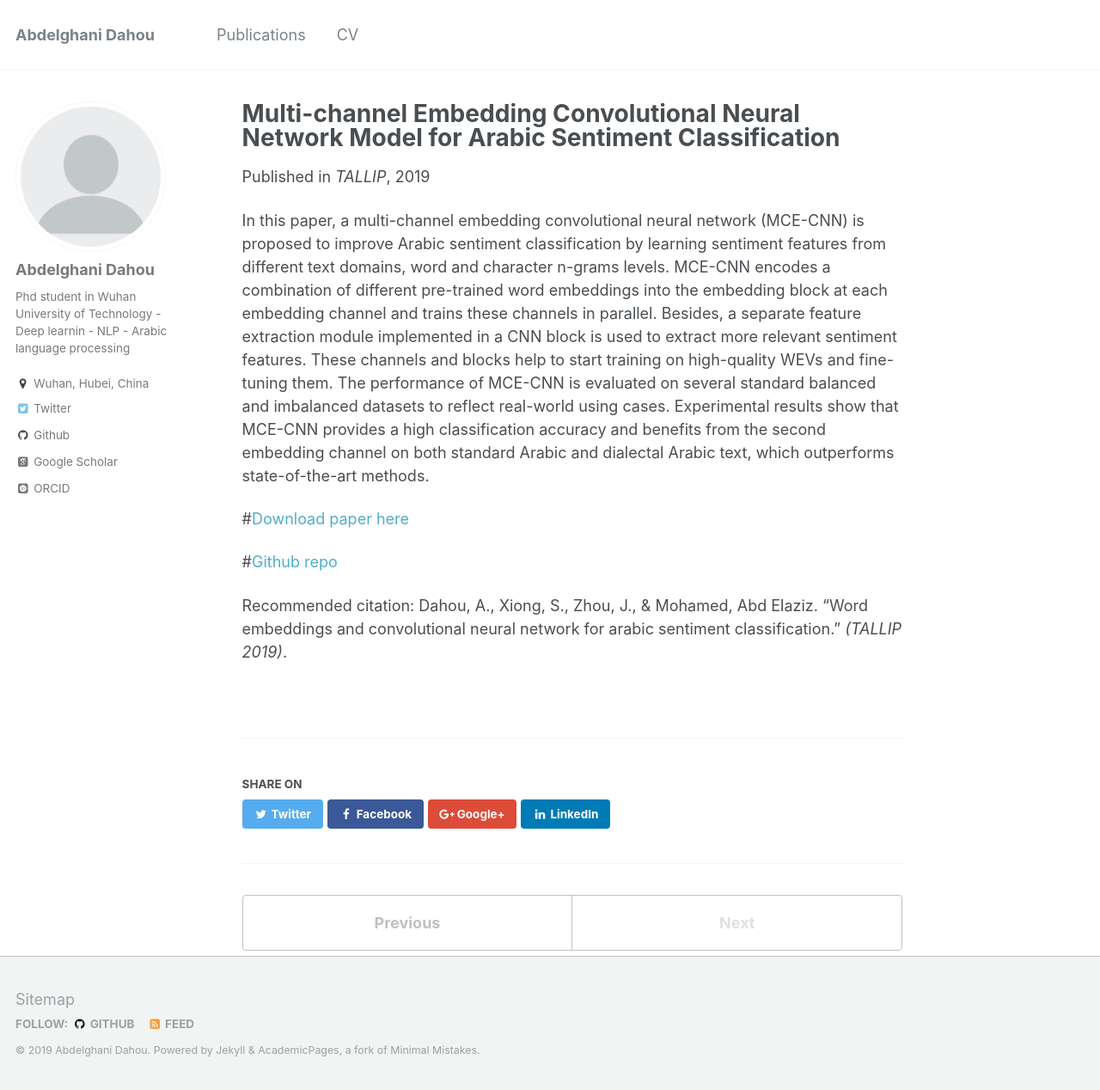
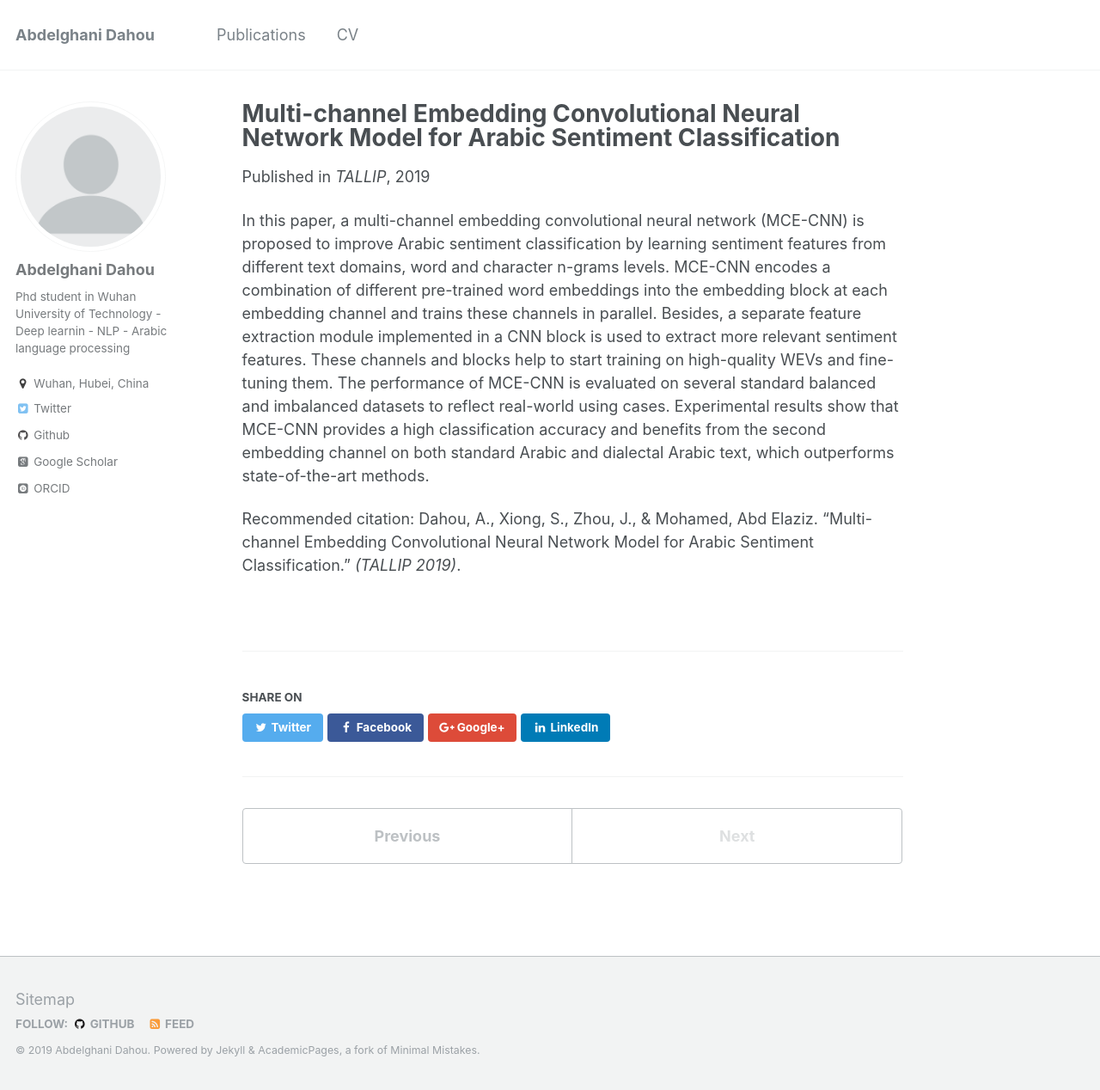
Before and after one commit to dahouabdelghani/dahouabdelghani.github.io, a Jekyll site: the page built from _publications/MCE-CNN-2019.md, in a window 1280 px wide and 1268 px high. Shown: the whole window at 86% size. Built offline with Jekyll 4.4.1, drawn with Linux system fonts in a browser that asks for light colours; some web fonts are replaced.

Commit message:
Update MCE-CNN-2019.md

```diff
--- a/_publications/MCE-CNN-2019.md
+++ b/_publications/MCE-CNN-2019.md
@@ -11,9 +11,4 @@ venue: 'TALLIP'
 
 In this paper, a multi-channel embedding convolutional neural network (MCE-CNN) is proposed to improve Arabic sentiment classification by learning sentiment features from different text domains, word and character n-grams levels. MCE-CNN encodes a combination of different pre-trained word embeddings into the embedding block at each embedding channel and trains these channels in parallel. Besides, a separate feature extraction module implemented in a CNN block is used to extract more relevant sentiment features. These channels and blocks help to start training on high-quality WEVs and fine-tuning them. The performance of MCE-CNN is evaluated on several standard balanced and imbalanced datasets to reflect real-world using cases. Experimental results show that MCE-CNN provides a high classification accuracy and benefits from the second embedding channel on both standard Arabic and dialectal Arabic text, which outperforms state-of-the-art methods.
 
-#[Download paper here](http://dahouabdelghani.github.io/files/C16-1228.pdf)
-
-#[Github repo](https://github.com/dahouabdelghani/arabic_word_embeddings_CNN)
-
-
-Recommended citation: Dahou, A., Xiong, S., Zhou, J., & Mohamed, Abd Elaziz. "Word embeddings and convolutional neural network for arabic sentiment classification." <i>(TALLIP 2019)</i>.
+Recommended citation: Dahou, A., Xiong, S., Zhou, J., & Mohamed, Abd Elaziz. "Multi-channel Embedding Convolutional Neural Network Model for Arabic Sentiment Classification." <i>(TALLIP 2019)</i>.
```
